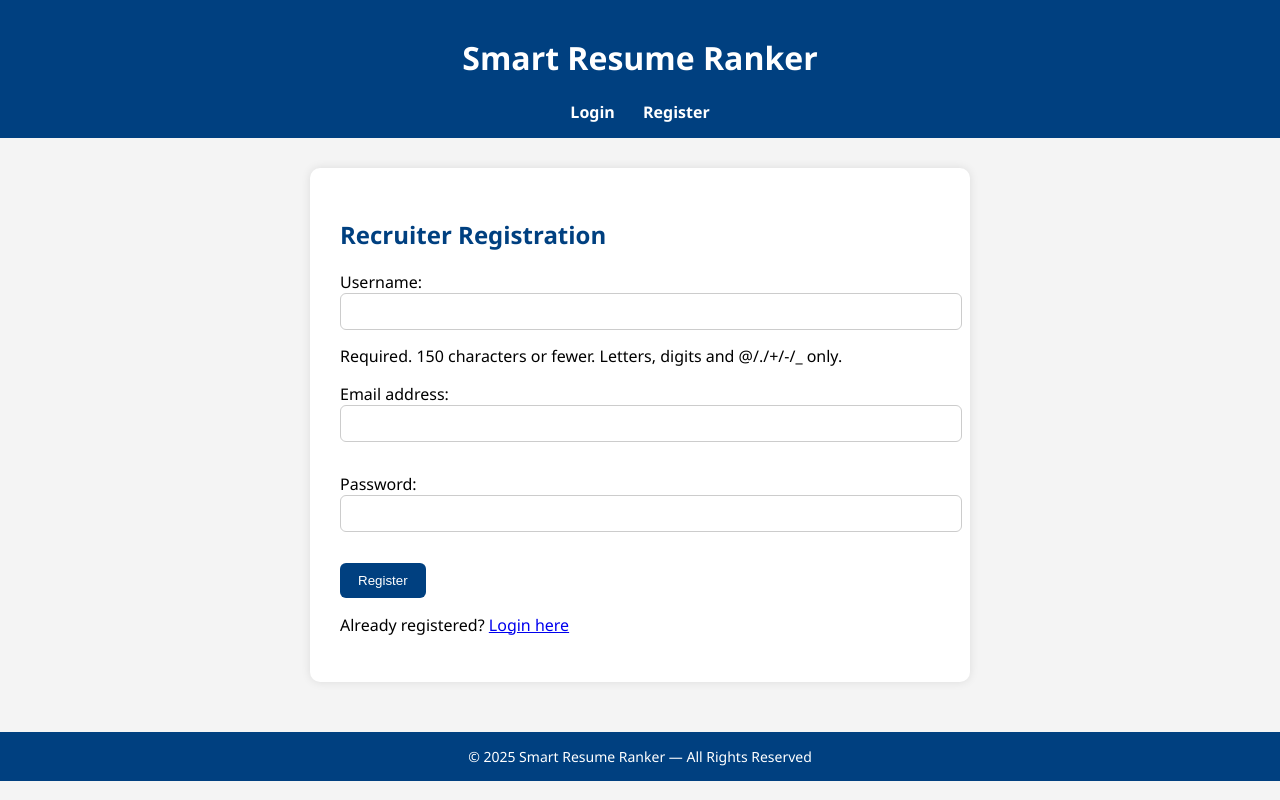
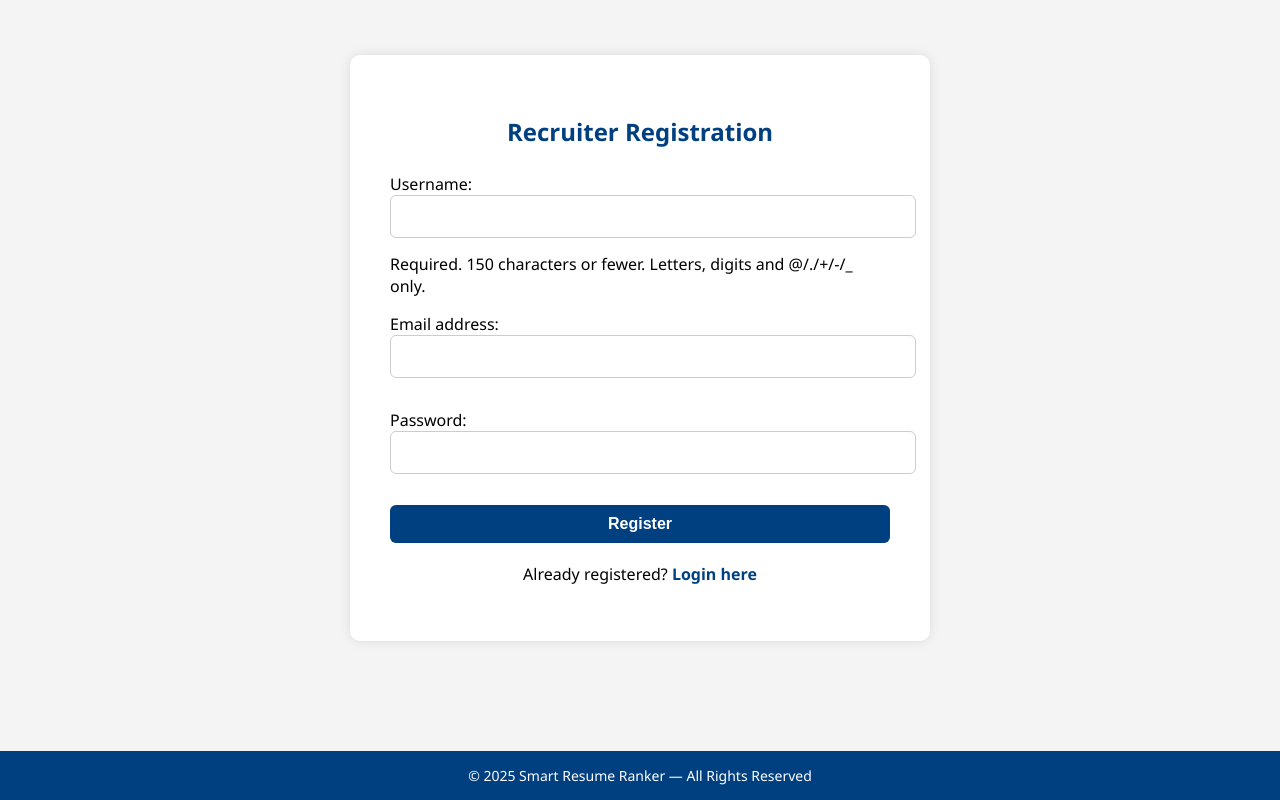
Before and after one commit to Sadaf-Ashfaq/Resume-Ranker, a Django app: page /register/ in a window 1280 px wide. Run offline with Django 5.2, Linux system fonts and the light colour scheme.

Commit message:
Base of whole web app

```diff
--- /dev/null
+++ b/ourapp/templates/ourapp/about.html
@@ -0,0 +1,5 @@
+{% extends 'ourapp/base.html' %}
+{% block title %}About{% endblock %}
+{% block content %}
+<p>About page</p>
+{% endblock %}
--- a/ourapp/templates/ourapp/base.html
+++ b/ourapp/templates/ourapp/base.html
@@ -4,93 +4,102 @@
   <meta charset="UTF-8">
   <title>{% block title %}Smart Resume Ranker{% endblock %}</title>
   <style>
-    body {
+    * {
       margin: 0;
-      font-family: 'Segoe UI', sans-serif;
-      background-color: #f4f4f4;
+      padding: 0;
+      box-sizing: border-box;
     }
 
-    header, footer {
-      background-color: #004080;
+    body {
+      font-family: 'Segoe UI', sans-serif;
+      display: flex;
+      background-color: #F6FAFD;
+      min-height: 100vh;
+    }
+
+    .sidebar {
+      width: 230px;
+      background-color: #0A1931;
       color: white;
-      padding: 15px;
+      padding: 30px 20px;
+    }
+
+    .sidebar h2 {
+      font-size: 22px;
+      color: #B3CFE5;
+      margin-bottom: 40px;
       text-align: center;
     }
 
-    nav a {
-      color: white;
+    .sidebar a {
+      display: block;
+      color: #B3CFE5;
       text-decoration: none;
-      margin: 0 12px;
+      margin: 12px 0;
       font-weight: bold;
+      padding: 10px 14px;
+      border-radius: 6px;
+      transition: background 0.3s, color 0.3s;
     }
 
-    .container {
-      max-width: 600px;
-      margin: 30px auto;
-      background: white;
-      padding: 30px;
-      border-radius: 10px;
-      box-shadow: 0 0 10px rgba(0,0,0,0.1);
+    .sidebar a:hover {
+      background-color: #1A3D63;
+      color: #fff;
     }
 
-    h2 {
-      margin-bottom: 20px;
-      color: #004080;
+    .main-content {
+      flex: 1;
+      padding: 30px 40px;
+      display: flex;
+      flex-direction: column;
+      min-height: 100vh;
     }
 
-    form input[type="text"],
-    form input[type="password"],
-    form input[type="email"],
-    form textarea {
-      width: 100%;
-      padding: 10px;
-      margin-bottom: 15px;
-      border: 1px solid #ccc;
-      border-radius: 6px;
+    .page-title {
+      font-size: 24px;
+      color: #0A1931;
+      margin-bottom: 20px;
     }
 
-    button {
-      background-color: #004080;
-      color: white;
-      border: none;
-      padding: 10px 18px;
-      border-radius: 6px;
-      cursor: pointer;
-    }
-
-    button:hover {
-      background-color: #003060;
+    .content-wrapper {
+      flex: 1;
     }
 
     footer {
-      margin-top: 50px;
+      background-color: #004080;
+      color: white;
+      text-align: center;
+      padding: 15px;
       font-size: 14px;
     }
   </style>
 </head>
 <body>
 
-  <header>
-    <h1>Smart Resume Ranker</h1>
-    <nav>
-      {% if request.user.is_authenticated %}
-        <a href="{% url 'dashboard' %}">Dashboard</a>
-        <a href="{% url 'logout' %}">Logout</a>
-      {% else %}
-        <a href="{% url 'login' %}">Login</a>
-        <a href="{% url 'register' %}">Register</a>
-      {% endif %}
-    </nav>
-  </header>
-
-  <div class="container">
-    {% block content %}
-    {% endblock %}
+  <div class="sidebar">
+    <h2>Resume Ranker</h2>
+    <a href="{% url 'dashboard' %}">🏠 Dashboard</a>
+    <a href="{% url 'profile' %}">👤 Profile</a>
+    <a href="{% url 'ranker' %}">📄 Resume Ranker</a>
+    <a href="{% url 'internship_program' %}">🎓 Internship Program</a>
+    <a href="{% url 'about' %}">ℹ️ About</a>
+    <a href="{% url 'logout' %}">🚪 Sign Out</a>
   </div>
 
-  <footer>
-    &copy; 2025 Smart Resume Ranker — All Rights Reserved
-  </footer>
+  <div class="main-content">
+    <!-- <div class="page-title">{% block page_title %}Dashboard{% endblock %}</div> -->
+
+    <div class="content-wrapper">
+      {% block content %}{% endblock %}
+    </div>
+
+    <footer>
+      &copy; 2025 Smart Resume Ranker — All Rights Reserved
+    </footer>
+  </div>
 
 </body>
 </html>
+
+
+<!-- we have just navbar and footer here for now, add things which are common for all pages -->
--- a/ourapp/templates/ourapp/dashboard.html
+++ b/ourapp/templates/ourapp/dashboard.html
@@ -1,6 +1,7 @@
 {% extends 'ourapp/base.html' %}
 {% block title %}Dashboard{% endblock %}
 {% block content %}
+<h2>Dashboard</h2>
 <h2>Welcome, {{ request.user.username }}</h2>
-<p>This is your dashboard. Upload job descriptions and rank resumes here.</p>
+<p>This is your home page or like a landing page for any website</p>
 {% endblock %}
--- /dev/null
+++ b/ourapp/templates/ourapp/internship_program.html
@@ -0,0 +1,5 @@
+{% extends 'ourapp/base.html' %}
+{% block title %}Internship Program{% endblock %}
+{% block content %}
+<p>This is will contain internship programs details</p>
+{% endblock %}
--- /dev/null
+++ b/ourapp/templates/ourapp/profile.html
@@ -0,0 +1,5 @@
+{% extends 'ourapp/base.html' %}
+{% block title %}Profile{% endblock %}
+{% block content %}
+<p>This is your Profile page for recruiters</p>
+{% endblock %}
--- /dev/null
+++ b/ourapp/templates/ourapp/ranker.html
@@ -0,0 +1,5 @@
+{% extends 'ourapp/base.html' %}
+{% block title %}Resume Ranker{% endblock %}
+{% block content %}
+<p>here recruiter will add job description and resumes, then it will be ranked using AI models etc</p>
+{% endblock %}
--- a/ourapp/templates/ourapp/register.html
+++ b/ourapp/templates/ourapp/register.html
@@ -1,11 +1,100 @@
-{% extends 'ourapp/base.html' %}
-{% block title %}Register{% endblock %}
-{% block content %}
+<!DOCTYPE html>
+<html lang="en">
+<head>
+  <meta charset="UTF-8">
+  <title>Register | Smart Resume Ranker</title>
+  <style>
+    body {
+      margin: 0;
+      font-family: 'Segoe UI', sans-serif;
+      background-color: #f4f4f4;
+      display: flex;
+      flex-direction: column;
+      min-height: 100vh;
+    }
+
+    .container {
+      max-width: 500px;
+      margin: auto;
+      background: white;
+      padding: 40px;
+      border-radius: 10px;
+      box-shadow: 0 0 12px rgba(0,0,0,0.1);
+    }
+
+    h2 {
+      text-align: center;
+      color: #004080;
+      margin-bottom: 25px;
+    }
+
+    form input[type="text"],
+    form input[type="password"],
+    form input[type="email"] {
+      width: 100%;
+      padding: 12px;
+      margin-bottom: 15px;
+      border: 1px solid #ccc;
+      border-radius: 6px;
+      font-size: 15px;
+    }
+
+    button {
+      background-color: #004080;
+      color: white;
+      border: none;
+      padding: 10px 20px;
+      border-radius: 6px;
+      cursor: pointer;
+      width: 100%;
+      font-size: 16px;
+      font-weight: bold;
+    }
+
+    button:hover {
+      background-color: #003060;
+    }
+
+    .redirect {
+      text-align: center;
+      margin-top: 20px;
+    }
+
+    .redirect a {
+      color: #004080;
+      font-weight: bold;
+      text-decoration: none;
+    }
+
+    footer {
+      margin-top: auto;
+      background-color: #004080;
+      color: white;
+      padding: 15px;
+      text-align: center;
+      font-size: 14px;
+    }
+  </style>
+</head>
+<body>
+
+  <div class="container">
     <h2>Recruiter Registration</h2>
     <form method="POST">
       {% csrf_token %}
       {{ form.as_p }}
       <button type="submit">Register</button>
     </form>
+
+    <div class="redirect">
       <p>Already registered? <a href="{% url 'login' %}">Login here</a></p>
-{% endblock %}
+    </div>
+  </div>
+
+  <footer>
+    &copy; 2025 Smart Resume Ranker — All Rights Reserved
+  </footer>
+
+</body>
+</html>
+<!-- register things with css -->
--- a/ourapp/urls.py
+++ b/ourapp/urls.py
@@ -2,8 +2,12 @@ from django.urls import path
 from . import views
 
 urlpatterns = [
-    path('', views.dashboard, name='dashboard'),  # ✅ now root path will work
     path('register/', views.register_view, name='register'),
     path('login/', views.login_view, name='login'),
+    path('dashboard/', views.dashboard, name='dashboard'),
+    path('profile/', views.profile_view, name='profile'),
+    path('ranker/', views.resume_ranker_view, name='ranker'),
+    path('internship/', views.internship_program_view, name='internship_program'),
+    path('about/', views.about_view, name='about'),
     path('logout/', views.logout_view, name='logout'),
 ]
--- a/ourapp/views.py
+++ b/ourapp/views.py
@@ -2,7 +2,6 @@ from django.shortcuts import render, redirect
 from django.contrib.auth import login, logout, authenticate
 from django.contrib.auth.decorators import login_required
 from .forms import RegisterForm, LoginForm
-
 
 def register_view(request):
     if request.method == 'POST':
@@ -38,3 +37,19 @@ def logout_view(request):
 @login_required
 def dashboard(request):
     return render(request, 'ourapp/dashboard.html')
+
+@login_required
+def profile_view(request):
+    return render(request, 'ourapp/profile.html')
+
+@login_required
+def resume_ranker_view(request):
+    return render(request, 'ourapp/ranker.html')
+
+@login_required
+def internship_program_view(request):
+    return render(request, 'ourapp/internship_program.html')
+
+@login_required
+def about_view(request):
+    return render(request, 'ourapp/about.html')
```
Also changed, not shown: ourapp/templates/ourapp/login.html (+93 -5 lines). Lines whose indentation alone changed are shown as unchanged.
